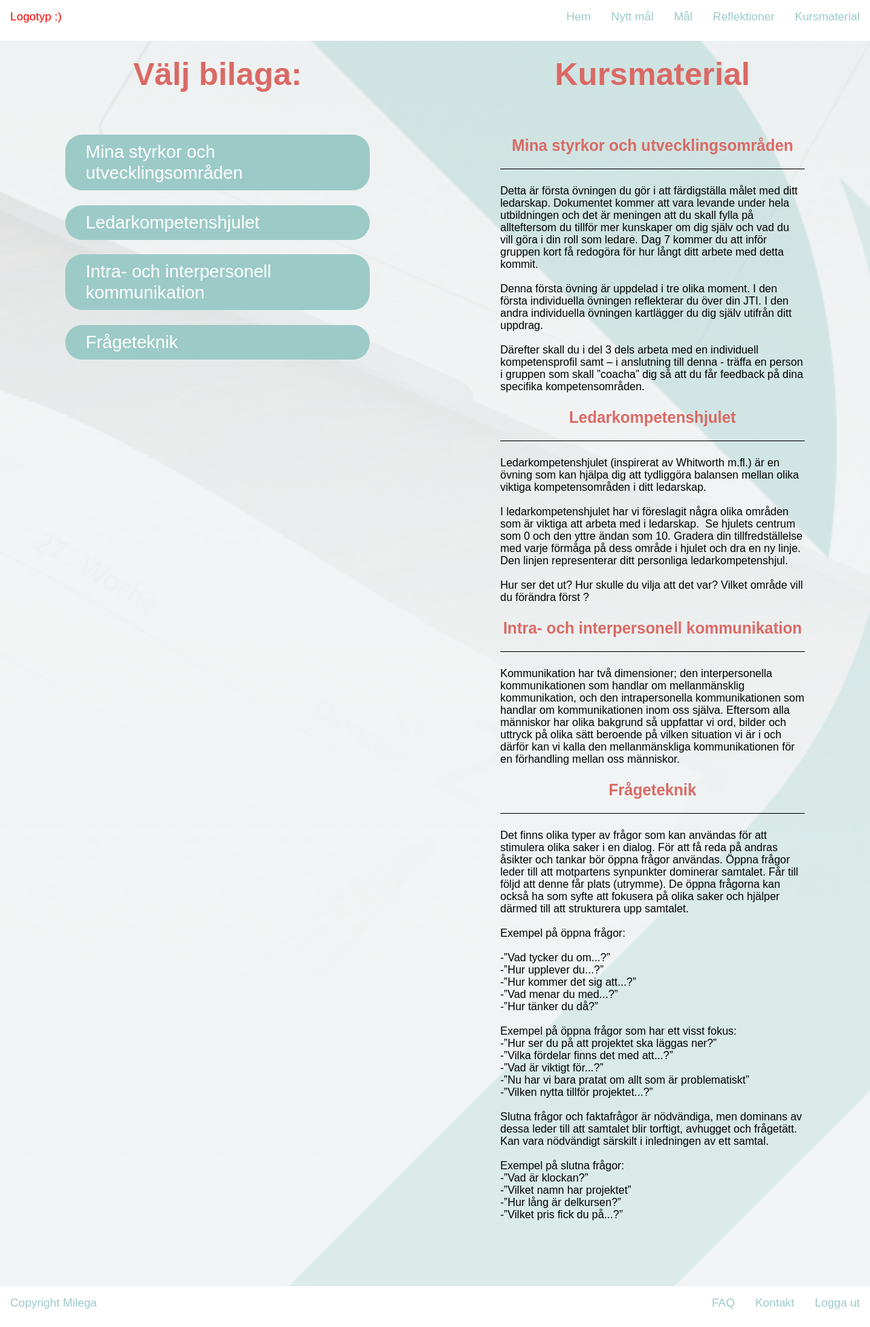
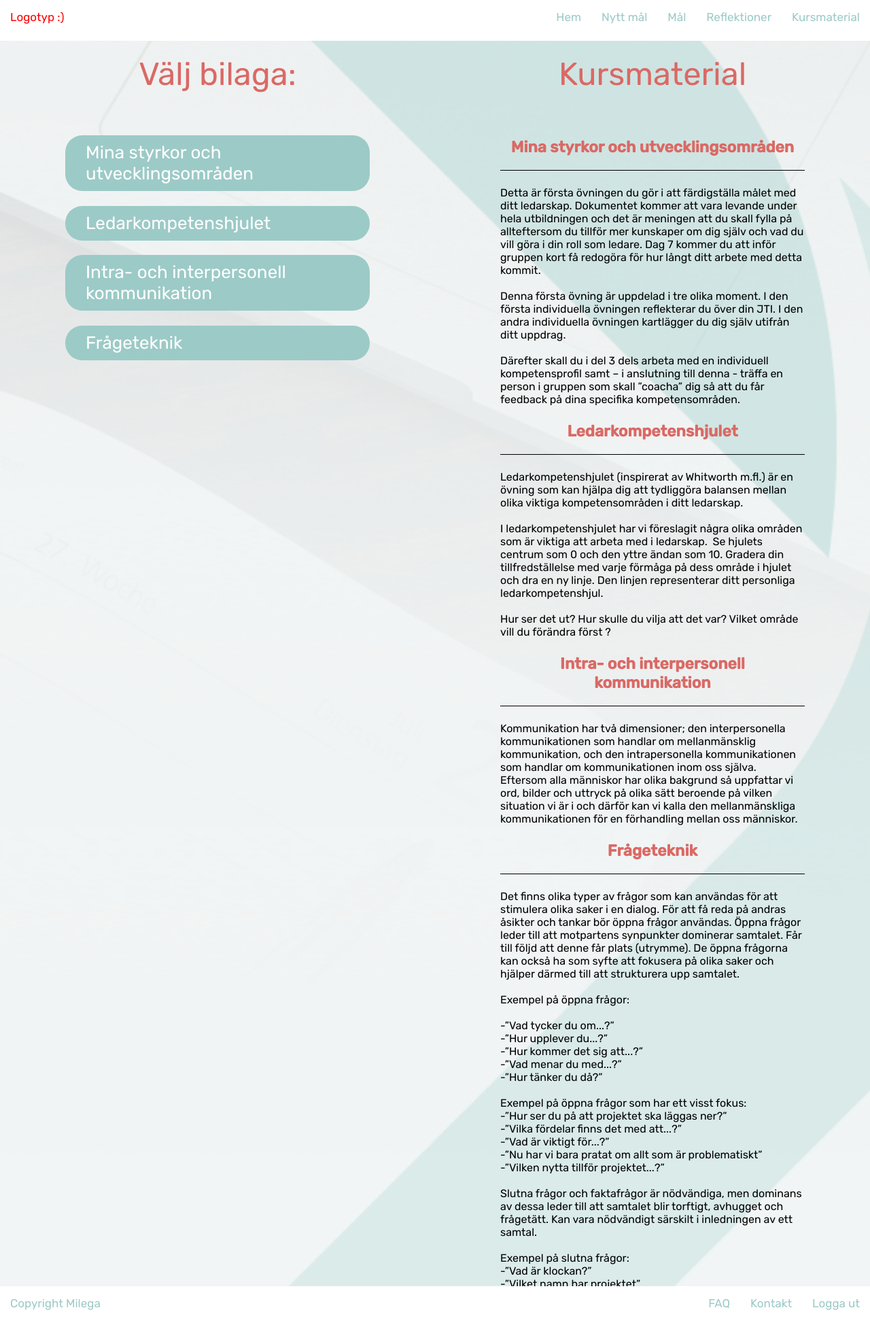
Before and after one commit to ericaglimsholt/Milega, a PHP site: page /lectures.php in a window 1280 px wide. Shown: the whole page at 68% size. Run offline with PHP 8.4, Linux system fonts and the light colour scheme.

Commit message:
Changed all font-family to 'Rubik'

```diff
--- a/assets/php/templates/head.php
+++ b/assets/php/templates/head.php
@@ -3,6 +3,7 @@
 
 <meta charset="utf-8">
 <meta http-equiv="Content-Type" content="text/html; charset=UTF-8">
+<link href="https://fonts.googleapis.com/css?family=Rubik:400,500" rel="stylesheet">
 <meta name="viewport" content="width=device-width, initial-scale=1, maximum-scale=1, user-scalable=no">
 <link rel="stylesheet" href="/assets/js/bower_components/chartist/dist/chartist.min.css">
 <link rel="stylesheet" type="text/css" href="assets/style/style.css">
--- a/assets/style/style.css
+++ b/assets/style/style.css
@@ -41,21 +41,16 @@ a {
 
 h1 {
   text-align: center;
-  font-family: 'DIN Alternate', sans-serif;
-  font-weight: 100;
+  font-family: 'Rubik', sans-serif;
   font-size: 47px;
-  /*letter-spacing: 3px;*/
-  /*text-transform: uppercase;*/
   color: #DA6965;
-  font-weight: bold;
+  font-weight: normal;
 }
 
 h2 {
   text-align: left;
-  font-family: 'DIN Alternate', sans-serif;
-  font-weight: 100;
-  /*letter-spacing: 3px;*/
-  /*text-transform: uppercase;*/
+  font-family: 'Rubik', sans-serif;
+  font-weight: normal;
   font-size: 26px;
   margin-top: 20px;
   padding-left: 30px;
@@ -69,7 +64,7 @@ h2 {
 
 h3 {
   text-align: center;
-  font-family: 'DIN Alternate', sans-serif;
+  font-family: 'Rubik', sans-serif;
   font-size: 23px;
   color: #DA6965;
   border-bottom: 1px solid black;
@@ -77,7 +72,7 @@ h3 {
 }
 
 p {
-  font-family: 'DIN Alternate', sans-serif;
+  font-family: 'Rubik', sans-serif;
   font-size: 16px;
 }
 
@@ -87,7 +82,7 @@ ul {
     padding: 0;
     overflow: hidden;
     background-color: none;
-    font-family: 'DIN Alternate', sans-serif;
+    font-family: 'Rubik', sans-serif;
     font-size: 17px;
 }
 
```
